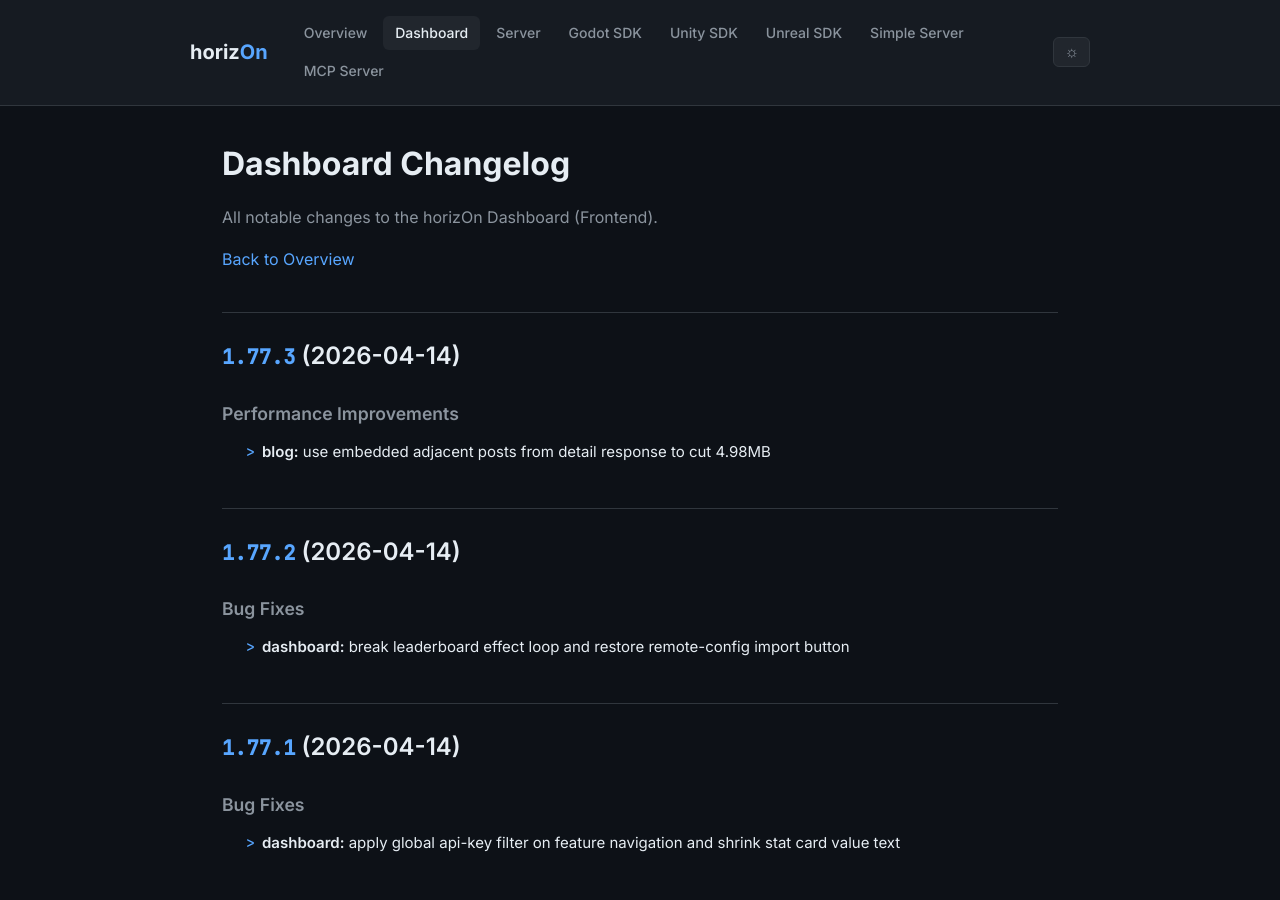
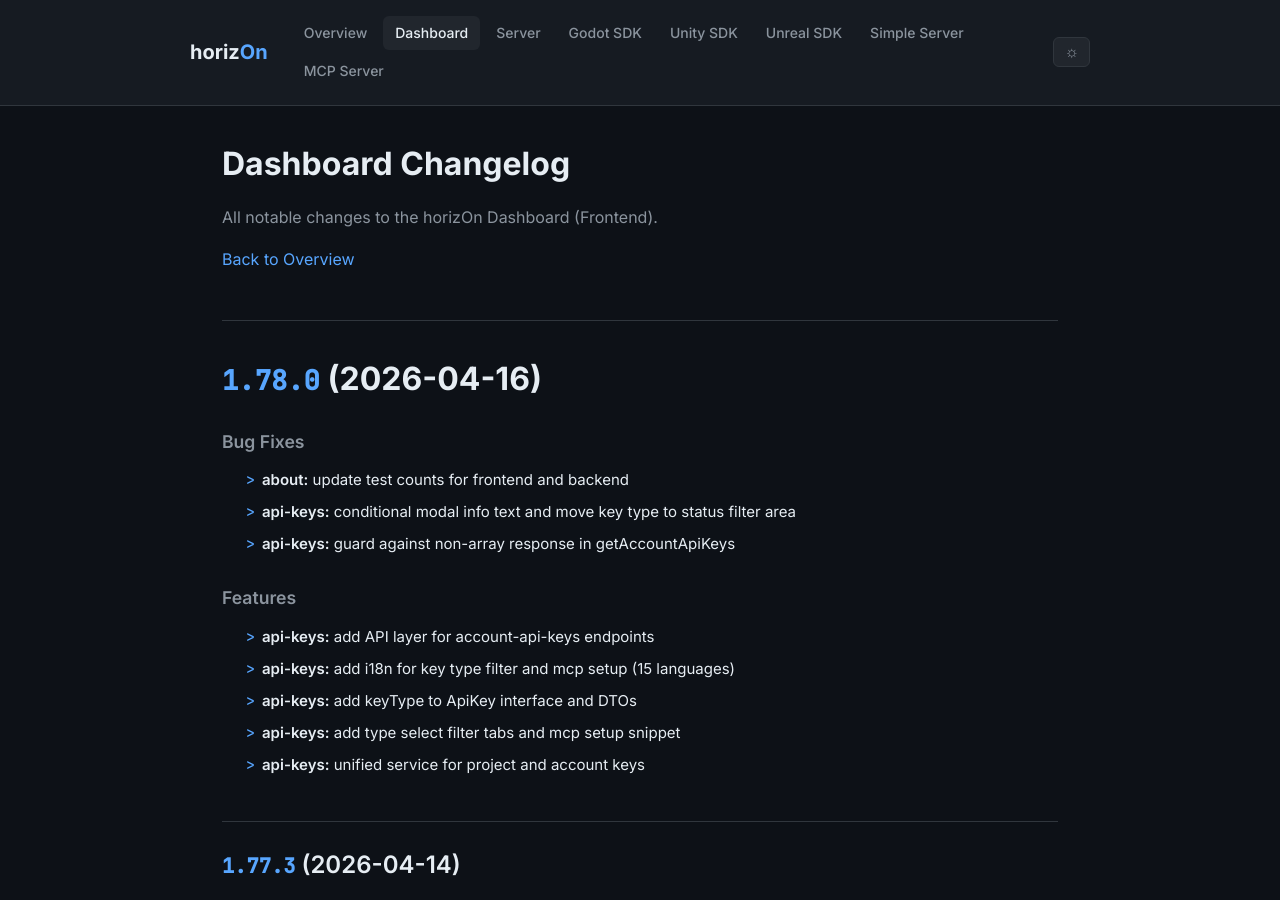
Before and after one commit to ProjectMakersDE/horizOn-Changelog, a Jekyll site: the page built from dashboard-changelog.md, in a window 1280 px wide and 900 px high. Built offline with Jekyll 4.4.1, drawn with Linux system fonts in a browser that asks for light colours.

Commit message:
chore: sync changelogs [skip ci]

```diff
--- a/dashboard-changelog.md
+++ b/dashboard-changelog.md
@@ -8,6 +8,24 @@ title: Dashboard Changelog
 All notable changes to the horizOn Dashboard (Frontend).
 
 [Back to Overview](.)
+
+# [1.78.0](https://github.com/ProjectMakersDE/horizOn-Dashboard/compare/v1.77.3...v1.78.0) (2026-04-16)
+
+
+### Bug Fixes
+
+* **about:** update test counts for frontend and backend ([81c50cd](https://github.com/ProjectMakersDE/horizOn-Dashboard/commit/81c50cdb904ad49a5bb75ac419d17aadeef0f1fd))
+* **api-keys:** conditional modal info text and move key type to status filter area ([95f213e](https://github.com/ProjectMakersDE/horizOn-Dashboard/commit/95f213e88d3aca6db390cf2b0b620acdfbeac952))
+* **api-keys:** guard against non-array response in getAccountApiKeys ([5aa5068](https://github.com/ProjectMakersDE/horizOn-Dashboard/commit/5aa5068e5f2bbb57c1c10439f696289f45d60f76))
+
+
+### Features
+
+* **api-keys:** add API layer for account-api-keys endpoints ([9ff04c0](https://github.com/ProjectMakersDE/horizOn-Dashboard/commit/9ff04c06a9f6e91db43107a961a111bc616bd527))
+* **api-keys:** add i18n for key type filter and mcp setup (15 languages) ([6ee0e96](https://github.com/ProjectMakersDE/horizOn-Dashboard/commit/6ee0e96e1aeff61e3503902dcdfaa6f23bcb8296))
+* **api-keys:** add keyType to ApiKey interface and DTOs ([9358aa3](https://github.com/ProjectMakersDE/horizOn-Dashboard/commit/9358aa3c61352cdfd992a59b03f4c96ecef9d59c))
+* **api-keys:** add type select filter tabs and mcp setup snippet ([6450cd1](https://github.com/ProjectMakersDE/horizOn-Dashboard/commit/6450cd1aaacca82d577b4538cc2f982b7e069fbe))
+* **api-keys:** unified service for project and account keys ([38068a1](https://github.com/ProjectMakersDE/horizOn-Dashboard/commit/38068a1256a05577f8ed97a86385128cd39f9eb9))
 
 ## [1.77.3](https://github.com/ProjectMakersDE/horizOn-Dashboard/compare/v1.77.2...v1.77.3) (2026-04-14)
 
```
Also changed, not shown: index.md (+1 -1 lines).
